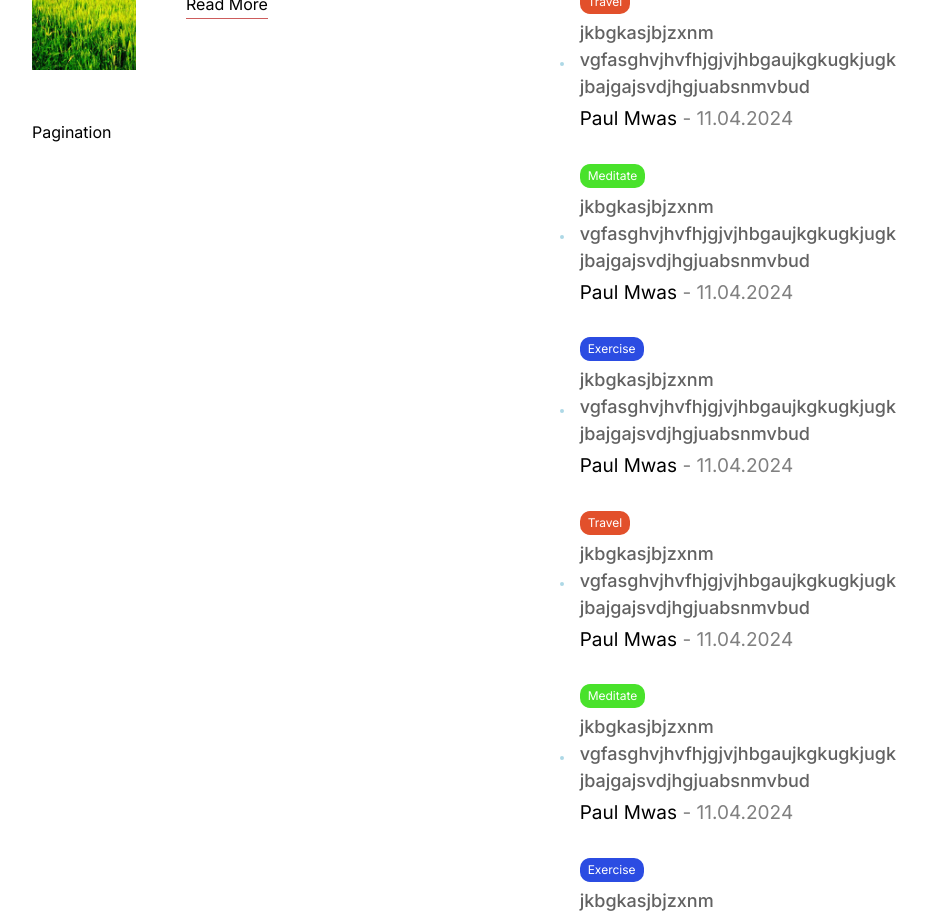
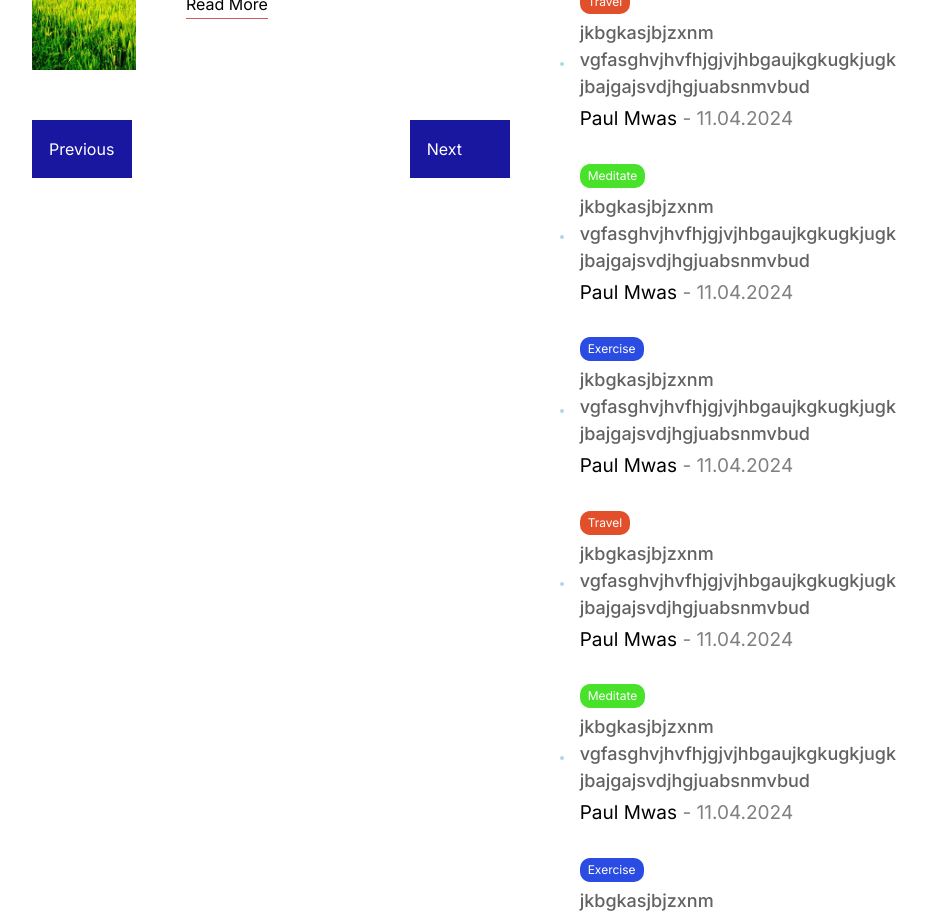
Before and after one commit to DavisKiprotich/Blog_Website, a Next.js app: page / in a window 1280 px wide. Shown: the part 2900-3817 px from the top of the page, without its empty margins (176-1103 px from the left). Built offline with nearby package versions, Linux system fonts and the light colour scheme.

Commit message:
Pagination

```diff
--- a/components/Pagination.jsx
+++ b/components/Pagination.jsx
@@ -1,8 +1,12 @@
 import React from 'react'
+import styles from './styles/pagination.module.css'
 
 const Pagination = () => {
   return (
-    <div>Pagination</div>
+    <div className={styles.container}>
+      <div className={styles.button}>Previous</div>
+      <div className={styles.button}>Next</div>
+    </div>
   )
 }
 
--- /dev/null
+++ b/components/styles/pagination.module.css
@@ -0,0 +1,13 @@
+.container{
+    display: flex;
+    justify-content: space-between;
+}
+
+.button{
+    width: 100px;
+    border: none;
+    padding: 17px;
+    background-color: rgb(25, 23, 160);
+    color: white;
+    cursor: pointer;
+}
```
